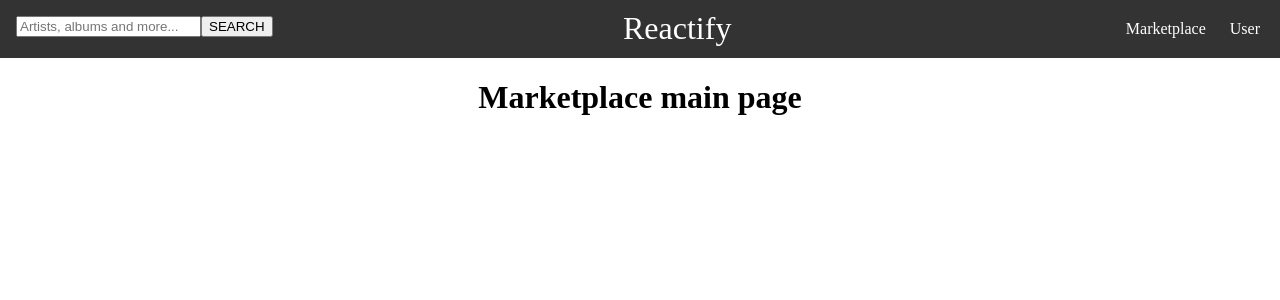
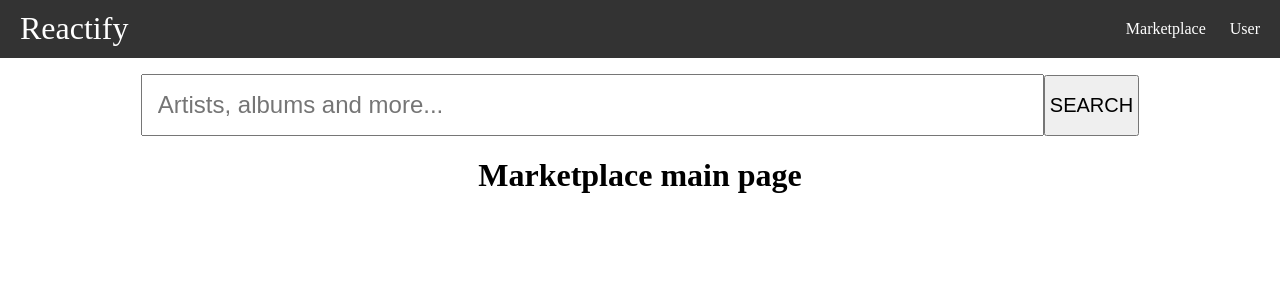
Before and after one commit to kiketion/discogs-api-react, a React (Create React App) app: page /marketplace in a window 1280 px wide. Shown: the top 300 px of the page. Built offline with nearby package versions, Linux system fonts and the light colour scheme.

Commit message:
axios, react router, and api

```diff
--- a/package.json
+++ b/package.json
@@ -6,8 +6,10 @@
     "@testing-library/jest-dom": "^5.16.4",
     "@testing-library/react": "^13.3.0",
     "@testing-library/user-event": "^13.5.0",
+    "axios": "^0.27.2",
     "react": "^18.2.0",
     "react-dom": "^18.2.0",
+    "react-router-dom": "^6.3.0",
     "react-scripts": "5.0.1",
     "web-vitals": "^2.1.4"
   },
--- a/src/App.js
+++ b/src/App.js
@@ -2,25 +2,40 @@ import Marketplace from './components/Marketplace.js';
 import NavBar from './components/NavBar.js';
 import User from './components/User.js';
 import Home from './components/Home.js';
+import axios from 'axios';
+import { useState } from 'react';
+import { Route, Routes } from 'react-router-dom';
 
 function App() {
-  let component;
-  switch (window.location.pathname) {
-    case '/':
-      component = <Home />;
-      break;
-    case '/marketplace':
-      component = <Marketplace />;
-      break;
-    case '/user':
-      component = <User />;
-      break;
-    default:
-  }
+  const KEY = 'EYYsdVeysyPxPbldMRZm';
+  const SECRET = 'DqFilmgPjPGqDFfLNlGQPngwoYQfzVPU';
+  const BASE_URL = 'https://api.discogs.com';
+
+  const getReleases = async () => {
+    console.log(await axios.get(`${BASE_URL}/releases`));
+  };
+
+  const callQuery = async (query, type) => {
+    if (type === undefined || type === null) {
+      await axios.get(`${BASE_URL}/releases/${query}`);
+    }
+    console.log(
+      await axios.get(`${BASE_URL}/database/search?q={${query}}&{?${type}}`)
+    );
+  };
+
+  // getReleases();
+
   return (
     <div className='App'>
       <NavBar />
-      <div className='container'>{component}</div>
+      <div className='container'>
+        <Routes>
+          <Route path='/' element={<Home callQuery={callQuery} />}></Route>
+          <Route path='/marketplace' element={<Marketplace />}></Route>
+          <Route path='/user' element={<User />}></Route>
+        </Routes>
+      </div>
     </div>
   );
 }
--- a/src/components/Home.js
+++ b/src/components/Home.js
@@ -1,8 +1,10 @@
 import React from 'react';
+import SearchBar from './SearchBar';
 
-export default function Home() {
+export default function Home({ callQuery }) {
   return (
     <div>
+      <SearchBar callQuery={callQuery} />
       <h1>This is the Home Page</h1>
     </div>
   );
--- a/src/components/Marketplace.js
+++ b/src/components/Marketplace.js
@@ -1,8 +1,10 @@
 import React from 'react';
+import SearchBar from './SearchBar';
 
 export default function Marketplace() {
   return (
     <div>
+      <SearchBar />
       <h1>Marketplace main page</h1>
     </div>
   );
--- a/src/components/NavBar.js
+++ b/src/components/NavBar.js
@@ -1,19 +1,18 @@
-import SearchBar from './SearchBar';
 import '../styles.css';
+import { Link } from 'react-router-dom';
 
 export default function NavBar() {
   return (
     <nav className='nav'>
-      <SearchBar />
-      <a href='/' className='site-title'>
+      <Link to='/' className='site-title'>
         Reactify
-      </a>
+      </Link>
       <ul>
         <li>
-          <a href='/marketplace'>Marketplace</a>
+          <Link to='/marketplace'>Marketplace</Link>
         </li>
         <li>
-          <a href='/user'>User</a>
+          <Link to='/user'>User</Link>
         </li>
       </ul>
     </nav>
--- a/src/components/SearchBar.js
+++ b/src/components/SearchBar.js
@@ -1,10 +1,25 @@
 import '../styles.css';
+import { useState } from 'react';
 
-export default function SearchBar() {
+export default function SearchBar({ callQuery }) {
+  const handleQuery = (target) => {
+    const query = target.value.trim().toLowerCase();
+    if (query.length === 0) {
+      callQuery(10);
+    } else {
+      callQuery(query, 'title');
+    }
+  };
   return (
     <div className='searchbar'>
-      <input placeholder='Artists, albums and more...' />
-      <button>SEARCH</button>
+      <input
+        className='bar'
+        placeholder='Artists, albums and more...'
+        onChange={({ target }) => handleQuery(target)}
+      />
+      <button className='button' type='submit'>
+        SEARCH
+      </button>
     </div>
   );
 }
--- a/src/index.js
+++ b/src/index.js
@@ -1,10 +1,13 @@
 import React from 'react';
 import ReactDOM from 'react-dom/client';
 import App from './App';
+import { BrowserRouter } from 'react-router-dom';
 
 const root = ReactDOM.createRoot(document.getElementById('root'));
 root.render(
   <React.StrictMode>
-    <App />
+    <BrowserRouter>
+      <App />
+    </BrowserRouter>
   </React.StrictMode>
 );
--- a/src/styles.css
+++ b/src/styles.css
@@ -21,8 +21,31 @@ body {
   padding: 0 1rem;
 }
 
+@media screen and (min-width: 1200px) {
+  .searchbar {
+    margin-left: 20%;
+    margin-right: 20%;
+  }
+}
+
 .searchbar {
   margin-top: 1rem;
+  display: flex;
+  justify-content: center;
+  align-items: center;
+  margin-left: 10%;
+  margin-right: 10%;
+}
+
+.bar {
+  padding: 15px 15px 15px 15px;
+  font-size: 24px;
+  width: 100%;
+}
+
+.button {
+  padding: 17px 4px 17px 4px;
+  font-size: 20px;
 }
 
 .site-title {
```
Also changed, not shown: 2 other files (tests, documents, lock files or other folders).
